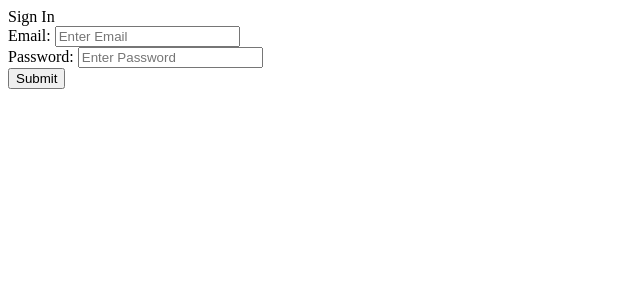
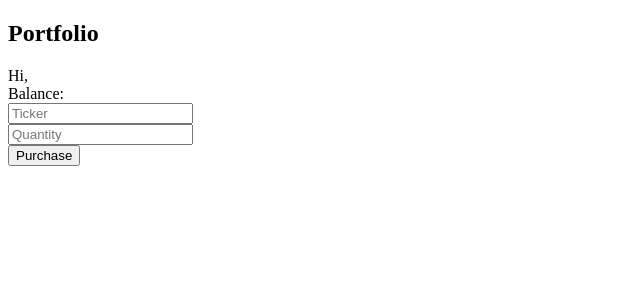
Before and after one commit to aaronchu357/stock-portfolio-app, a React (Create React App) app in the folder frontend/: page /portfolio in a window 1280 px wide. Shown: the top 300 px of the page, without its empty margins (0-640 px from the left). Built offline with nearby package versions, Linux system fonts and the light colour scheme.

Commit message:
updated endpoints for profile retrieval on page refresh

```diff
--- a/frontend/src/App.js
+++ b/frontend/src/App.js
@@ -1,13 +1,28 @@
-import React, { useState } from 'react';
+import React from 'react';
 import { Switch, Route, Redirect } from 'react-router-dom'
 import SignIn from './containers/SignIn'
 import Register from './containers/Register'
+import Portfolio from './containers/Portfolio'
 
-const App = () => {
+class App extends React.Component {
 
-  const [userData, setUserData] = useState([])
+  state = { userData: '' }
 
-  const handleSubmit = (userData, history, endpoint, alertMessage) => {
+  componentDidMount() {
+    if (localStorage.token) {
+      fetch('http://localhost:3000/profile', {
+        headers: {
+          Authorization: localStorage.token
+        }
+      })
+        .then(resp => resp.json())
+        .then(userInfo => {
+          this.setState({ userData: userInfo.data.attributes })
+        })
+    }
+  }
+
+  handleSubmit = (userData, history, endpoint, alertMessage) => {
     fetch(`http://localhost:3000/${endpoint}`, {
       method: 'POST',
       headers: {
@@ -20,7 +35,7 @@ const App = () => {
       .then(parsedResponse => {
         if (parsedResponse.token) {
           localStorage.setItem('token', parsedResponse.token)
-          setUserData({ user: parsedResponse.user })
+          this.setState({ userData: parsedResponse.user })
           history.push('/portfolio')
         } else {
           alert(alertMessage)
@@ -28,22 +43,26 @@ const App = () => {
       })
   }
 
+  render() {
     return (
       <Switch>
+        <Route path='/portfolio' render={(routerProps) => <Portfolio {...routerProps} userData={this.state.userData} />} />
         {
           localStorage.token ?
             <Redirect to='/portfolio' />
             :
-          <Route path='/' render={(routerProps) => <SignIn {...routerProps} handleSubmit={handleSubmit} />} />
+            <Route path='/signin' render={(routerProps) => <SignIn {...routerProps} handleSubmit={this.handleSubmit} />} />
         }
         {
           localStorage.token ?
             <Redirect to='/portfolio' />
             :
-          <Route path='/register' render={(routerProps) => <Register {...routerProps} handleSubmit={handleSubmit} />} />
+            <Route path='/register' render={(routerProps) => <Register {...routerProps} handleSubmit={this.handleSubmit} />} />
         }
       </Switch>
     );
   }
+}
+
 
 export default App;
--- a/frontend/src/containers/Portfolio.js
+++ b/frontend/src/containers/Portfolio.js
@@ -1,9 +1,50 @@
-import React from 'react'
+import React, { useState, useEffect } from 'react'
+import BuyStockForm from '../forms/BuyStockForm'
 
-const Portfolio = () => {
-  return(
-    <div>
+const Portfolio = props => {
 
+  // const [userData, setUserData] = useState([])
+
+  // useEffect(() => {
+  //   debugger
+  //   if (localStorage.token) {
+  //     fetch('/profile', {
+  //       headers: {
+  //         Authorization: localStorage.token
+  //       }
+  //     })
+  //       .then(resp => resp.json())
+  //       .then(userInfo => {
+  //         debugger
+  //         setUserData(userInfo.data.attributes)
+  //       })
+  //   } else {
+  //     props.history.push('/signin')
+  //   }
+  // }, [userData])
+
+  // state = { userData: '' }
+
+  // componentDidMount() {
+  //   if (localStorage.token) {
+  //     fetch('http://localhost:3000/profile', {
+  //       headers: {
+  //         Authorization: localStorage.token
+  //       }
+  //     })
+  //       .then(resp => resp.json())
+  //       .then(userInfo => {
+  //         this.setState({ userData: userInfo.data.attributes })
+  //       })
+  //   }
+  // }
+  // render(){
+
+    return (
+      <div className="portfolio">
+      <h2 className="page-header">Portfolio</h2>
+      Hi, {props.userData.name}
+      <BuyStockForm balance={props.userData.balance} />
     </div>
   )
 }
--- a/frontend/src/containers/Register.js
+++ b/frontend/src/containers/Register.js
@@ -2,9 +2,9 @@ import React from 'react'
 import RegisterForm from '../forms/RegisterForm'
 
 const Register = props => {
-  return(
+  return (
     <div className="register">
-      <RegisterForm props={props}/>
+      <RegisterForm {...props} />
     </div>
   )
 }
--- a/frontend/src/containers/SignIn.js
+++ b/frontend/src/containers/SignIn.js
@@ -2,9 +2,9 @@ import React from 'react'
 import SignInForm from '../forms/SignInForm'
 
 const SignIn = props => {
-  return(
+  return (
     <div className="sign-in">
-      <SignInForm props={props}/>
+      <SignInForm {...props} />
     </div>
   )
 }
--- /dev/null
+++ b/frontend/src/forms/BuyStockForm.js
@@ -0,0 +1,21 @@
+import React, { useState } from 'react'
+
+const BuyStockForm = props => {
+
+  const [ticker, setTicker] = useState('')
+  const [quantity, setQuantity] = useState(0)
+
+  return (
+    <form>
+      Balance: {props.balance}
+      <br />
+      <input type="text" name="ticker" placeholder="Ticker" />
+      <br />
+      <input type="" name="quantity" placeholder="Quantity" />
+      <br />
+      <input type="submit" name="submit" value="Purchase" />
+    </form>
+  )
+}
+
+export default BuyStockForm
--- a/frontend/src/forms/RegisterForm.js
+++ b/frontend/src/forms/RegisterForm.js
@@ -5,13 +5,15 @@ const RegisterForm = props => {
   const [email, setEmail] = useState('')
   const [password, setPassword] = useState('')
   const [passwordConfirmation, setPasswordConfirmation] = useState('')
+  const [name, setName] = useState('')
 
   const onFormSubmit = (e) => {
     e.preventDefault()
     let userData = {
       email: email,
       password: password,
-      password_confirmation: passwordConfirmation
+      password_confirmation: passwordConfirmation,
+      name: name
     }
     props.handleSubmit(userData, props.history, 'signup', 'Invalid')
   }
@@ -19,6 +21,8 @@ const RegisterForm = props => {
   return (
     <form className="register-form" onSubmit={onFormSubmit}>
       Sign In
+      <br />
+      Name: <input type="text" name="name" placeholder="Enter Name" value={name} onChange={e => setName(e.target.value)} required />
       <br />
       Email: <input type="email" name="email" placeholder="Enter Email" value={email} onChange={e => setEmail(e.target.value)} required />
       <br />
```
Also changed, not shown: frontend/src/forms/SignInForm.js (+7 -7 lines), frontend/src/components/PortfolioStock.js (added), 2 other files (tests, documents, lock files or other folders). Lines whose indentation alone changed are shown as unchanged.
